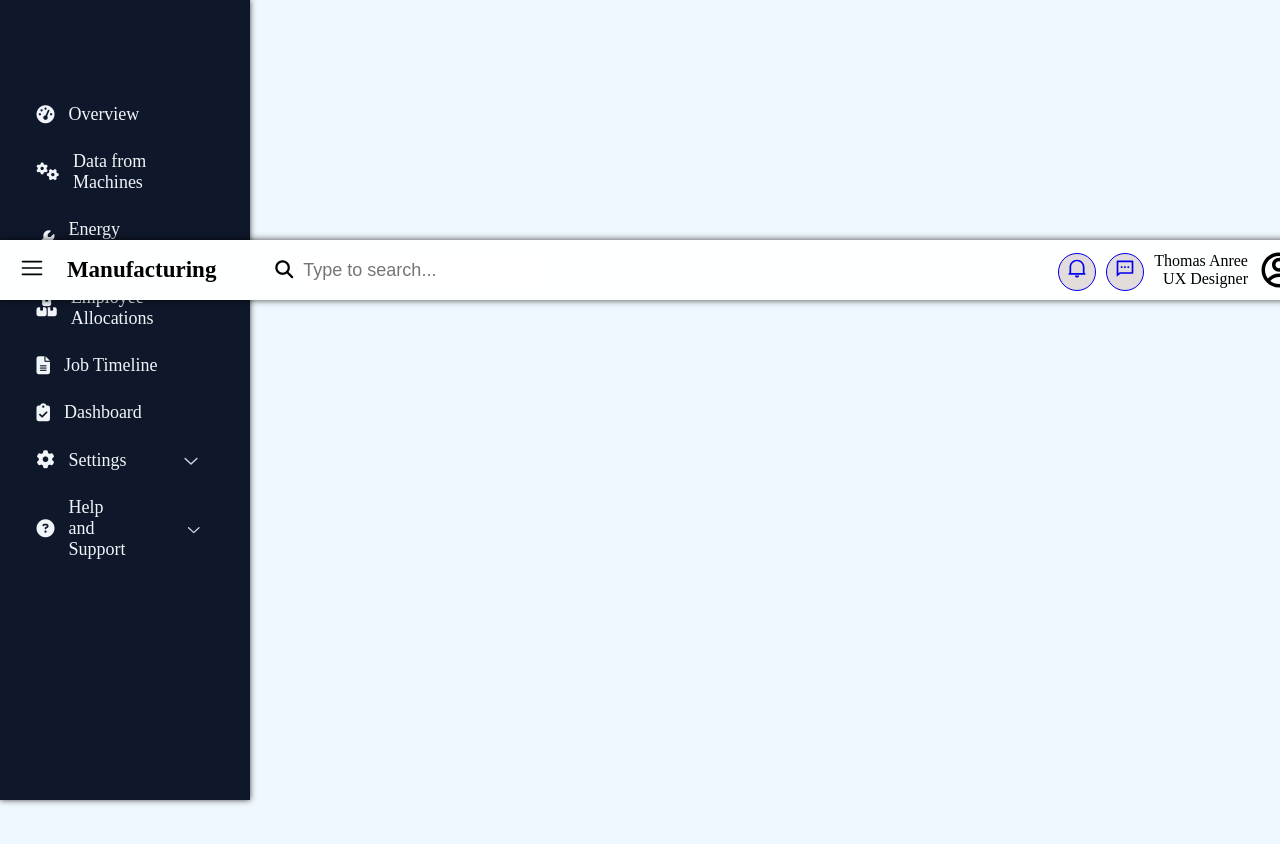
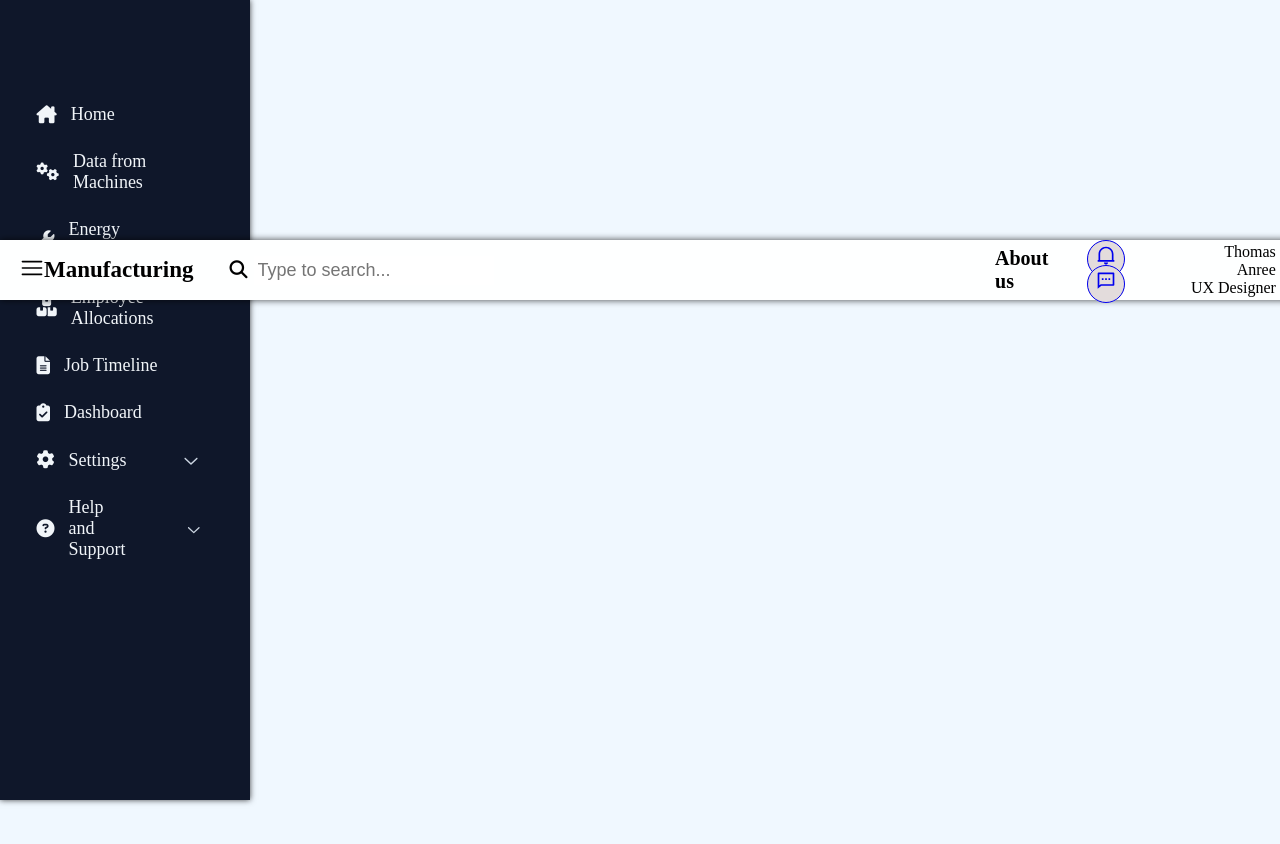
Before and after one commit to LansubTech2024/MES_Frontend, a React (Vite) app: page / in a window 1280 px wide. Shown: the top 844 px of the page. Built offline with nearby package versions, Linux system fonts and the light colour scheme.

Commit message:
link the about

```diff
--- a/src/Components/CompanyInfo/CompanyInfo.css
+++ b/src/Components/CompanyInfo/CompanyInfo.css
@@ -13,7 +13,7 @@
 
   .logo-container.logo-top {
     top: 20px;
-    left: 50%;
+    left: 55%;
     transform: translate(-50%, 0);
   }
 
@@ -22,6 +22,8 @@
   }
   .logo-container h2{
     font-size: 25px;
+    margin-right:0%;
+
     color: rgb(3, 3, 82);
   }
   main {
--- a/src/Components/CompanyInfo/CompanyInfo.jsx
+++ b/src/Components/CompanyInfo/CompanyInfo.jsx
@@ -2,6 +2,7 @@ import { useState, useEffect } from "react";
 import "./CompanyInfo.css";
 import Logo from "../../../public/logo3.png";
 import { FaMapMarkerAlt,FaEnvelope,FaPhone } from "react-icons/fa";
+
 
 const CompanyInfo = () => {
   const [logoClass, setLogoClass] = useState("logo-center");
@@ -19,6 +20,7 @@ const CompanyInfo = () => {
     }, 1500); // Delay to allow the logo to finish moving
   }, []);
   return (
+
     <div className="company-details">
       <div className={`logo-container ${logoClass}`}>
         <img src={Logo} alt="company-logo" width={100} />
--- a/src/Components/Header/Header.css
+++ b/src/Components/Header/Header.css
@@ -3,6 +3,7 @@
     align-items: center;
     padding: 20px;
     width: 100%;
+
     height: 20px;
     background-color: rgb(254, 255, 255);
     margin: 0;
@@ -41,6 +42,16 @@
 }
 .search-btn i{
     font-size: 18px;
+}
+.company-about{
+
+    margin-right: 15px;
+    font-size: 20px;
+
+}
+.company-about a{
+    text-decoration: none;
+    color: black;
 }
 .message-profile{
     display: flex;
--- a/src/Components/Header/Header.jsx
+++ b/src/Components/Header/Header.jsx
@@ -31,6 +31,11 @@ const Header = () => {
             />
           </form>
           <div className="message-profile">
+          <div className="company-about">
+            <a href="/about">
+            <h4 >About us</h4></a>
+
+          </div>
             <div className="notification">
               <Link href="#">
                 <span className="notify-icon">
--- a/src/Components/SideBar/Sidebar.jsx
+++ b/src/Components/SideBar/Sidebar.jsx
@@ -25,7 +25,7 @@ const Sidebar = () => {
           <ul className="list-item">
             <li>
               <Link to="/">
-              <i className="fa-solid fa-gauge-high"></i>Overview
+              <i className="fa-solid fa-house-chimney"></i>Home
               </Link>
             </li>
             <li>
```
